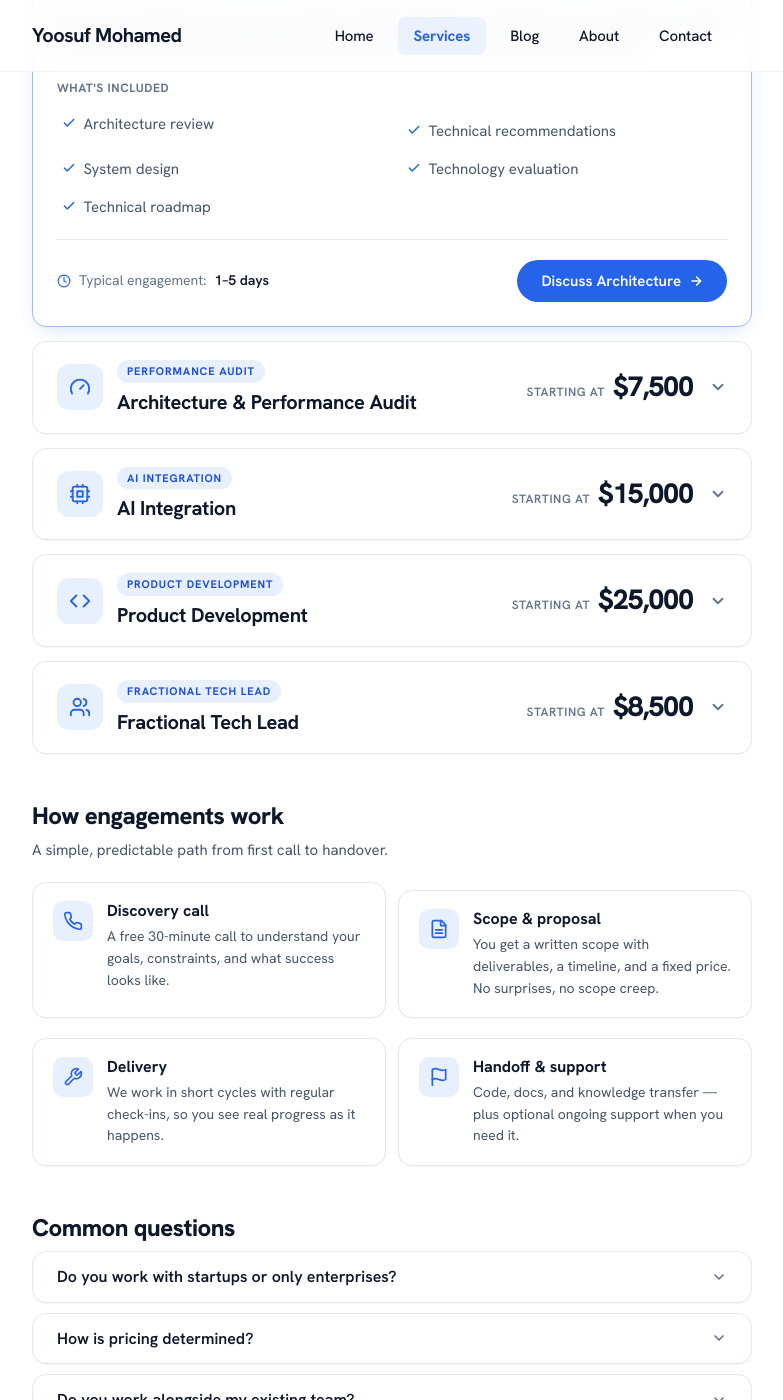
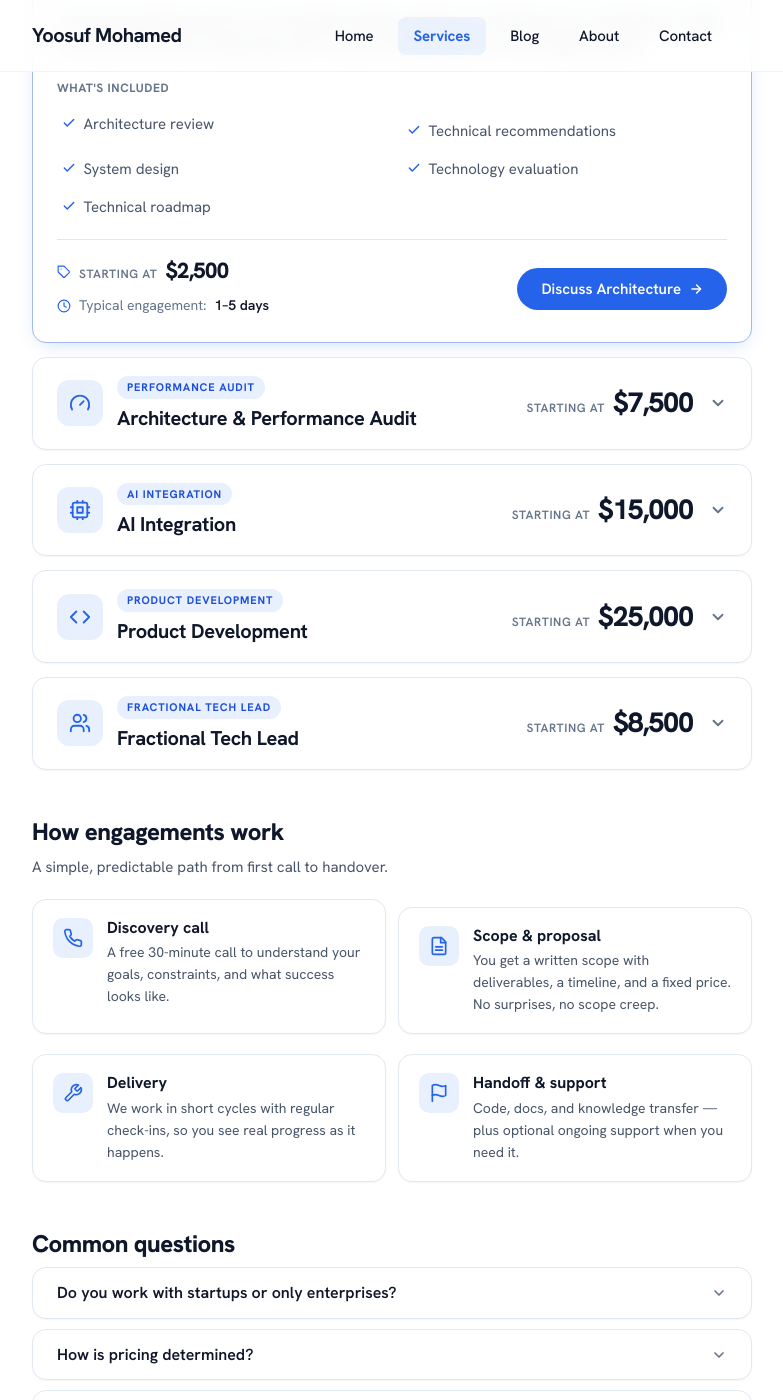
Before and after one commit to yoosuf/yoosuf.github.io, a Jekyll site: the page built from services.md, in a window 1280 px wide and 1400 px high, scrolled down 511 px. Shown: the whole window, without its empty margins (248-1031 px from the left). Built offline with Jekyll 4.4.1, drawn with Linux system fonts in a browser that asks for light colours; some web fonts are replaced.

Commit message:
Show service price inside accordion content

```diff
--- a/_includes/engagement-pricing.html
+++ b/_includes/engagement-pricing.html
@@ -98,11 +98,21 @@
               {% endfor %}
             </ul>
             <div class="ep-panel-foot">
-              <p class="ep-duration">
-                <svg width="14" height="14" viewBox="0 0 24 24" fill="none" stroke="currentColor" stroke-width="2" stroke-linecap="round" stroke-linejoin="round" aria-hidden="true"><circle cx="12" cy="12" r="10"/><polyline points="12 6 12 12 16 14"/></svg>
-                <span>Typical engagement:</span>
-                <strong>{{ service.duration }}</strong>
-              </p>
+              <div class="ep-foot-info">
+                <p class="ep-price">
+                  <svg width="14" height="14" viewBox="0 0 24 24" fill="none" stroke="currentColor" stroke-width="2" stroke-linecap="round" stroke-linejoin="round" aria-hidden="true"><path d="M20.59 13.41l-7.17 7.17a2 2 0 0 1-2.83 0L2 12V2h10l8.59 8.59a2 2 0 0 1 0 2.82z"/><line x1="7" y1="7" x2="7.01" y2="7"/></svg>
+                  <span class="ep-price-label">Starting at</span>
+                  <strong class="ep-price-value">{{ service.price }}</strong>
+                  {% if service.price_unit %}
+                  <span class="ep-price-unit">{{ service.price_unit }}</span>
+                  {% endif %}
+                </p>
+                <p class="ep-duration">
+                  <svg width="14" height="14" viewBox="0 0 24 24" fill="none" stroke="currentColor" stroke-width="2" stroke-linecap="round" stroke-linejoin="round" aria-hidden="true"><circle cx="12" cy="12" r="10"/><polyline points="12 6 12 12 16 14"/></svg>
+                  <span>Typical engagement:</span>
+                  <strong>{{ service.duration }}</strong>
+                </p>
+              </div>
               <a
                 class="ep-cta"
                 href="https://cal.com/yoosuf"
--- a/_sass/_services.scss
+++ b/_sass/_services.scss
@@ -217,6 +217,30 @@
 	gap: 16px 24px;
 	padding-top: 20px;
 	border-top: 1px solid var(--color-border);
+}
+
+.ep-foot-info {
+	display: flex;
+	flex-direction: column;
+	gap: 10px;
+}
+
+.ep-price {
+	display: flex;
+	flex-wrap: wrap;
+	align-items: baseline;
+	gap: 4px 8px;
+	margin: 0;
+	svg {
+		flex-shrink: 0;
+		align-self: center;
+		width: 14px;
+		height: 14px;
+		color: var(--jekyll-accent-color);
+	}
+	.ep-price-value {
+		font-size: 2.2rem;
+	}
 }
 
 .ep-duration {
@@ -590,6 +614,12 @@ html.dark-mode {
 		align-items: flex-start;
 		gap: 16px;
 	}
+	.ep-foot-info {
+		gap: 12px;
+	}
+	.ep-price .ep-price-value {
+		font-size: 2rem;
+	}
 	.ep-cta {
 		width: 100%;
 	}
```
